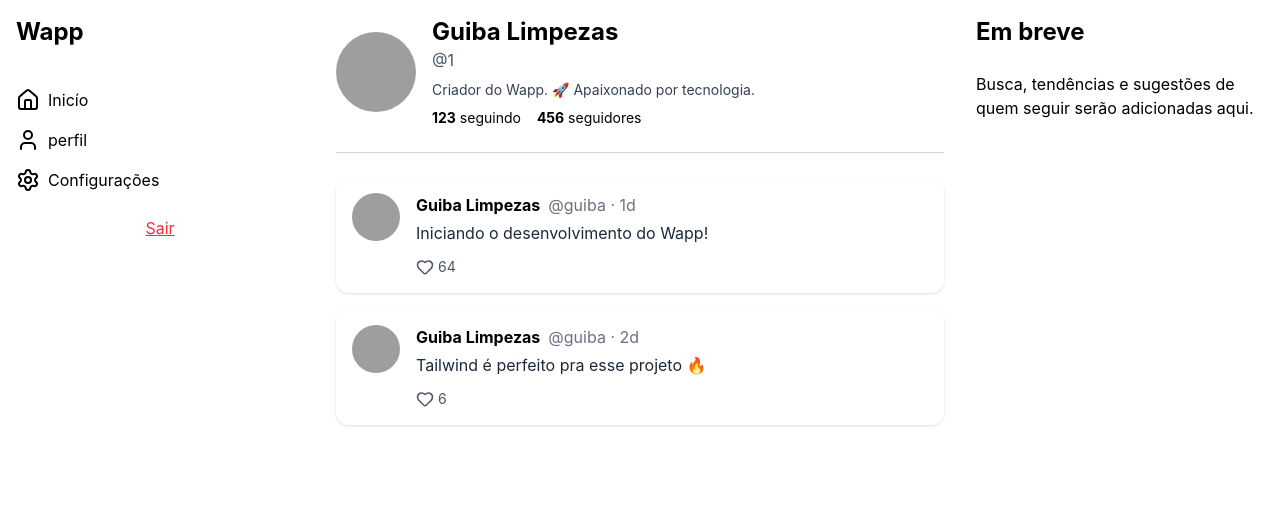
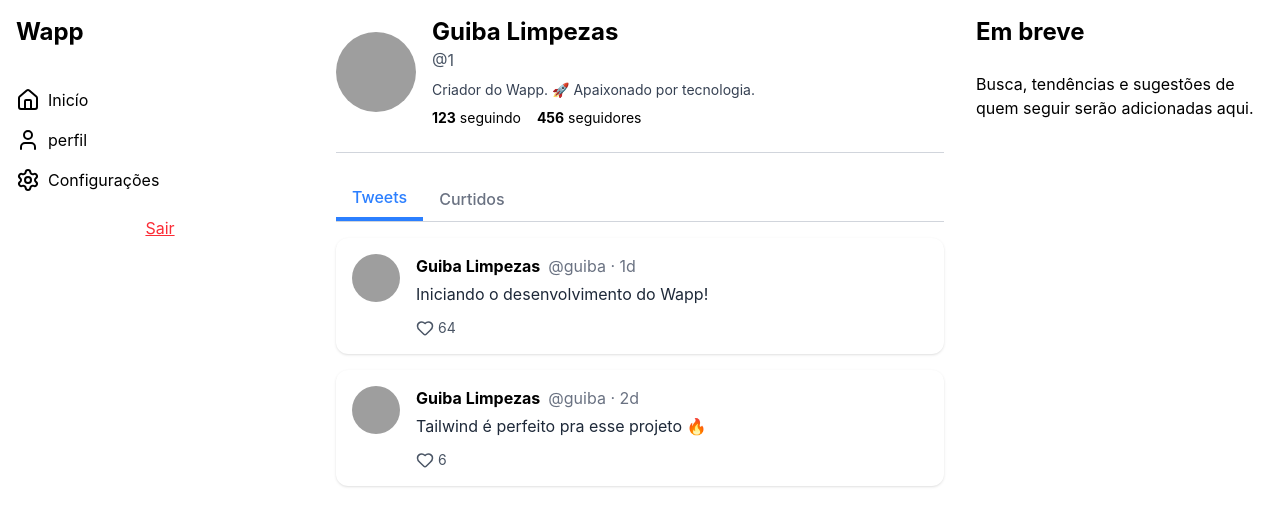
Before and after one commit to vilippi/clone-twitter, a React (Vite) app in the folder wapp/: page /profile/1 in a window 1280 px wide. Shown: the top 526 px of the page. Built offline with nearby package versions, Linux system fonts and the light colour scheme; grey boxes are pictures that could not be loaded.

Commit message:
(Profile): Aba de Tweets Curtidos adicionado

```diff
--- a/wapp/src/pages/Profile.jsx
+++ b/wapp/src/pages/Profile.jsx
@@ -1,6 +1,7 @@
 import { useParams } from 'react-router-dom'
 import MainLayout from '../layout/MainLayout'
 import Tweet from '../components/common/Tweet'
+import { useState } from 'react'
 
 // Dados mockados
 const userData = {
@@ -12,6 +13,7 @@ const userData = {
     followers: 456,
 }
 
+// Tweets escritos pelo usuário (mock)
 const tweets = [
     {
         username: 'guiba',
@@ -29,8 +31,28 @@ const tweets = [
     },
 ]
 
+// Tweets curtidos (mock)
+const tweetsCurtidos = [
+    {
+        username: 'janesmith',
+        name: 'Jane Smith',
+        avatar: 'https://i.pravatar.cc/150?img=2',
+        content: 'Adorei esse app Wapp! 👏',
+        timestamp: '1d',
+    },
+    {
+        username: 'johndoe',
+        name: 'John Doe',
+        avatar: 'https://i.pravatar.cc/150?img=4',
+        content: 'Front-end com Vite é top demais!',
+        timestamp: '3d',
+    },
+]
+
 const Profile = () => {
     const { username } = useParams()
+    const [abaAtiva, setAbaAtiva] = useState('tweets') // tweets | curtidos
+
 
     return (
         <MainLayout>
@@ -55,10 +77,32 @@ const Profile = () => {
                 </div>
             </div>
 
-            {/* Lista de tweets */}
-            {tweets.map((tweet, index) => (
-                <Tweet key={index} {...tweet} />
-            ))}
+            {/* Abas */}
+            <div className="flex border-b border-gray-300 mb-4">
+                <button
+                    onClick={() => setAbaAtiva('tweets')}
+                    className={`px-4 py-2 font-medium ${
+                        abaAtiva === 'tweets' ? 'border-b-4 border-blue-500 text-blue-500' : 'text-gray-500'
+                    }`}
+                >
+                    Tweets
+                </button>
+                <button
+                    onClick={() => setAbaAtiva('curtidos')}
+                    className={`px-4 py-2 font-medium ${
+                        abaAtiva === 'curtidos' ? 'border-b-4 border-blue-500 text-blue-500' : 'text-gray-500'
+                    }`}
+                >
+                    Curtidos
+                </button>
+            </div>
+
+            {/* Conteúdo da aba ativa */}
+            {abaAtiva === 'tweets' &&
+                tweets.map((tweet, index) => <Tweet key={index} {...tweet} />)}
+
+            {abaAtiva === 'curtidos' &&
+                tweetsCurtidos.map((tweet, index) => <Tweet key={index} {...tweet} />)}
 
         </MainLayout>
     )
```
